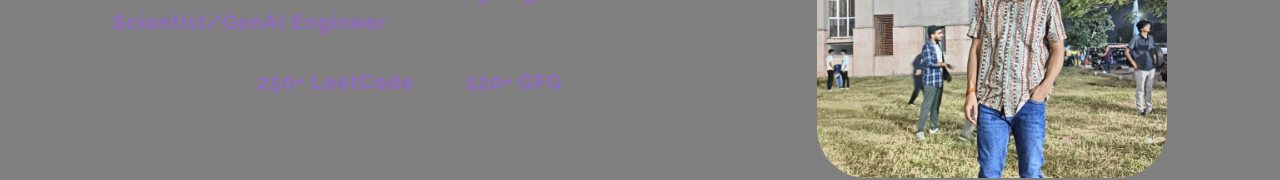
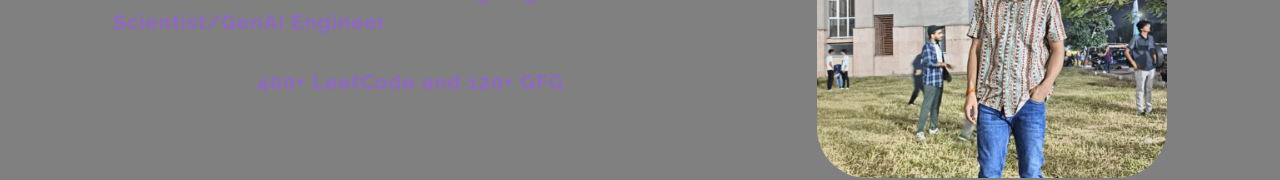
Before and after one commit to harshjain2309/Portfolio, a React (Create React App) app: page / in a window 1280 px wide. Shown: the part 1148-1328 px from the top of the page. Built offline with nearby package versions, Linux system fonts and the light colour scheme.

Commit message:
Update Home.js

```diff
--- a/src/Components/Home.js
+++ b/src/Components/Home.js
@@ -31,7 +31,7 @@ const Home = () => {
           <p>
             I'm learning <b>DSA (using C++)</b> and working on some <b>Agentic AI</b> projects. <br/><br/>
             I want to become <b>Machine Learning Engineer/Data Scientist/GenAI Engineer</b> in the near future. <br/><br/>
-            I have solved <b>250+ LeetCode</b> and <b>120+ GFG</b> DSA questions and am continuously looking forward to improving my programming and development skills.<br/>
+            I have solved <b>400+ LeetCode and 120+ GFG</b> DSA questions and am continuously looking forward to improving my programming and development skills.<br/>
           </p>
         </div>
         <Tilt>
```
